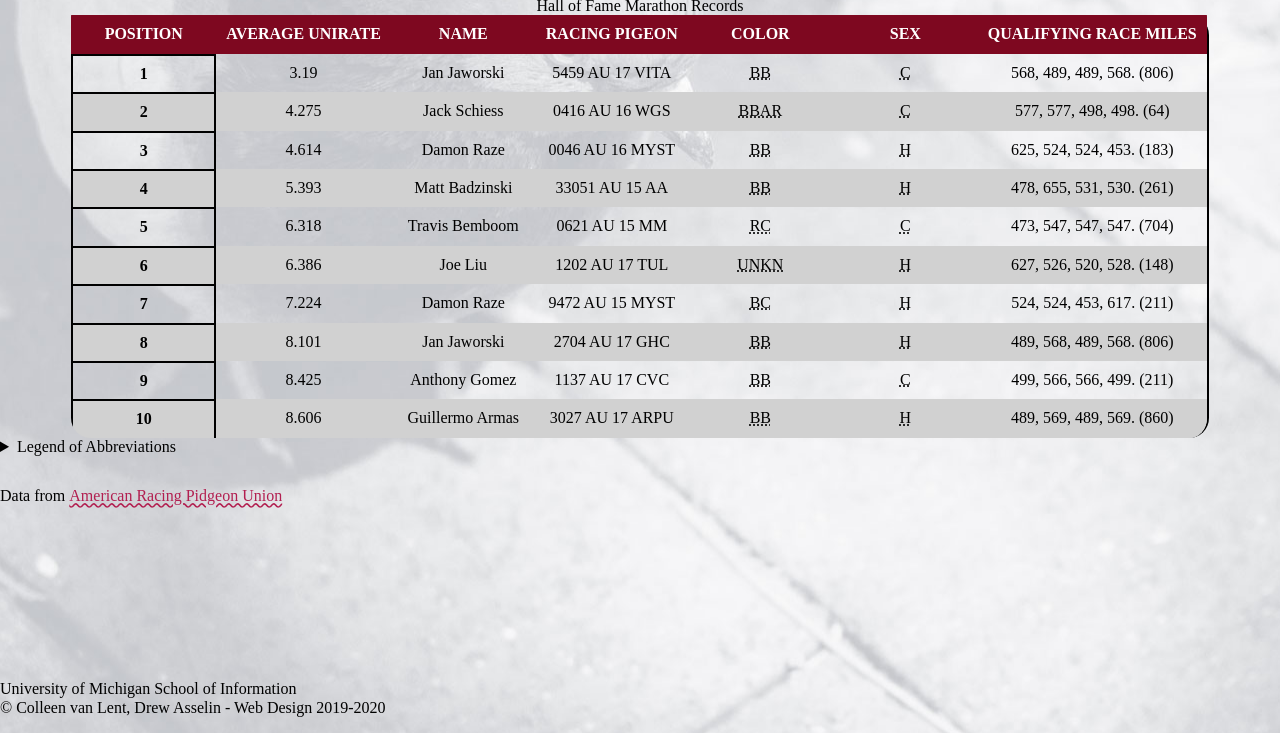
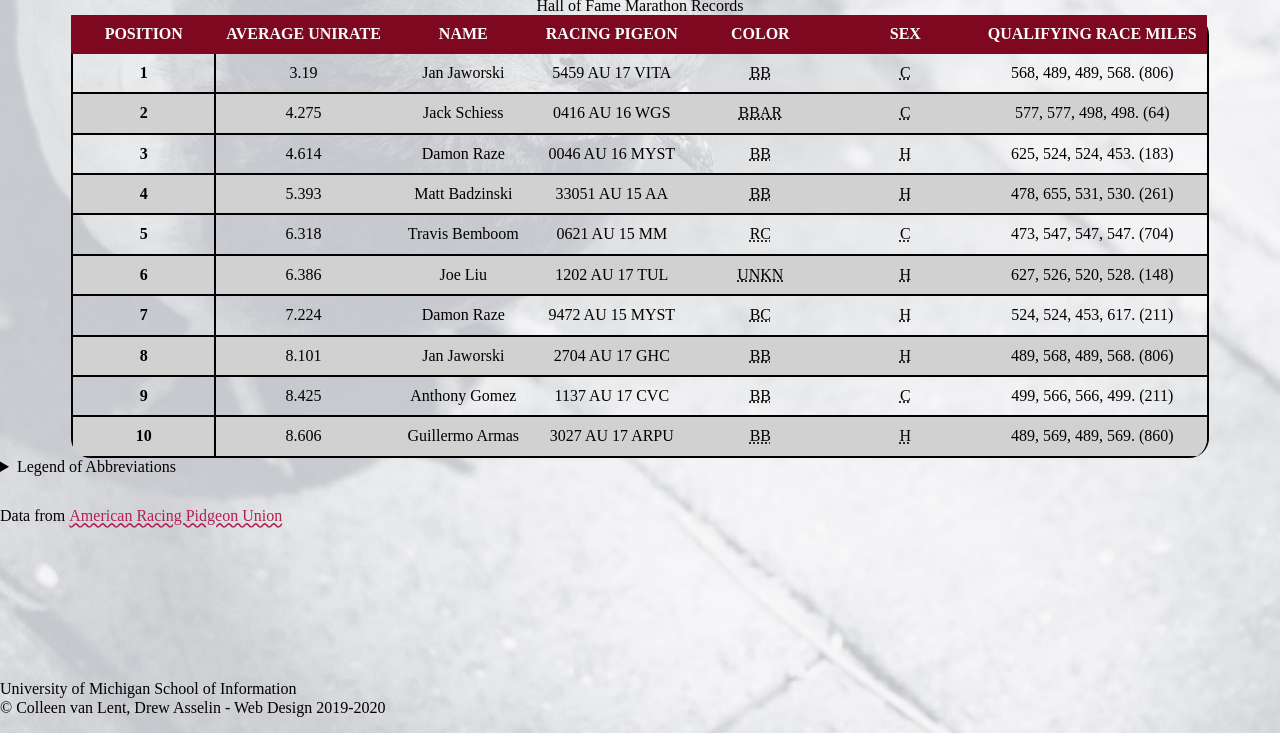
Before and after one commit to antshep-umich/wk3, a plain HTML site: page birds-main/index.html in a window 1280 px wide. Shown: the part 67-800 px from the top of the page. Drawn offline with nearby package versions, Linux system fonts and the light colour scheme.

Commit message:
Add files via upload

```diff
--- a/birds-main/css/style.css
+++ b/birds-main/css/style.css
@@ -29,7 +29,7 @@ body{
 
 td{
     text-align: center;
-    border-bottom: 2px #000000;
+    border-bottom: 2px solid #000000;
     padding: 10px;
 }
 
@@ -44,7 +44,7 @@ thead > tr > th{
 
 tbody > tr > th{
     border: 2px solid #000000;
-    border-bottom: none;
+    border-top: none;
 }
 
 tr{
```
